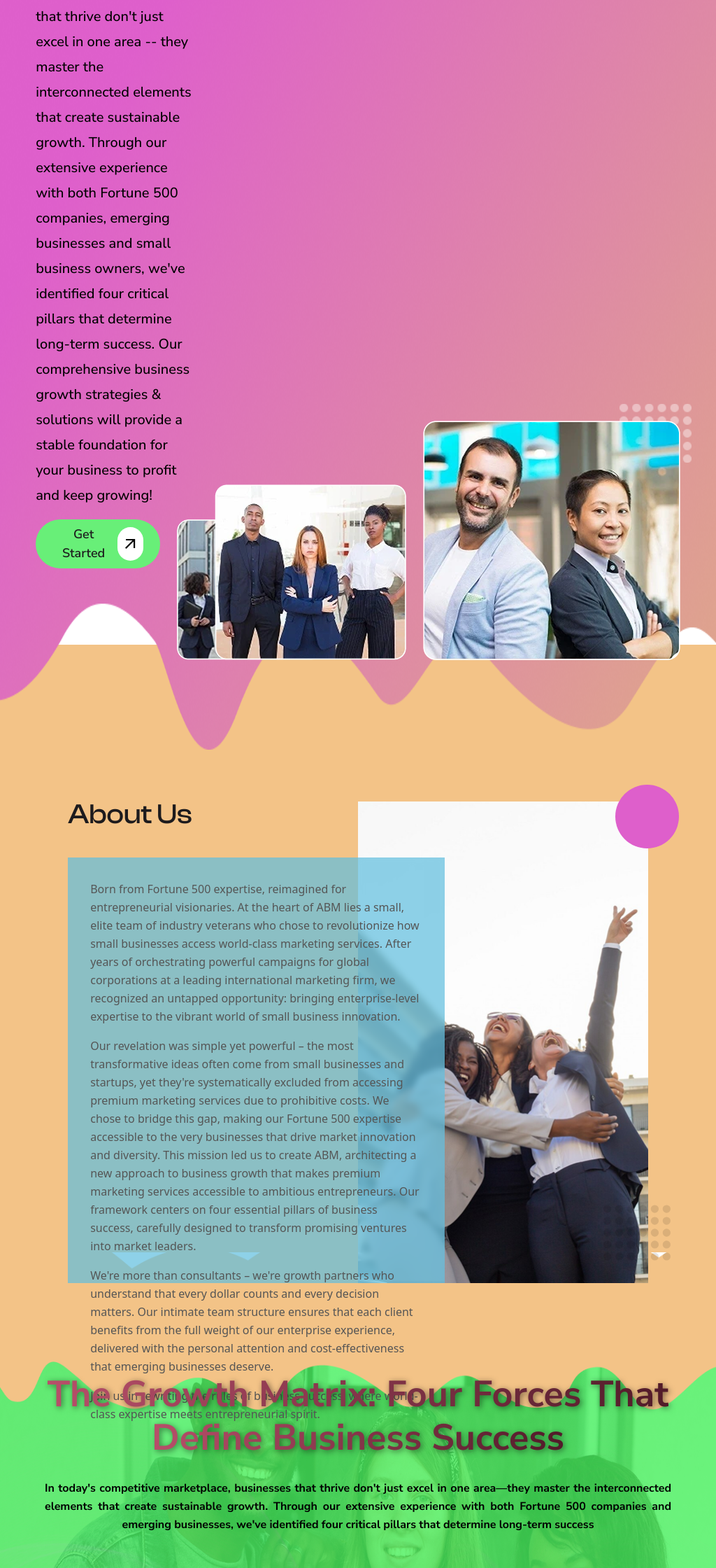
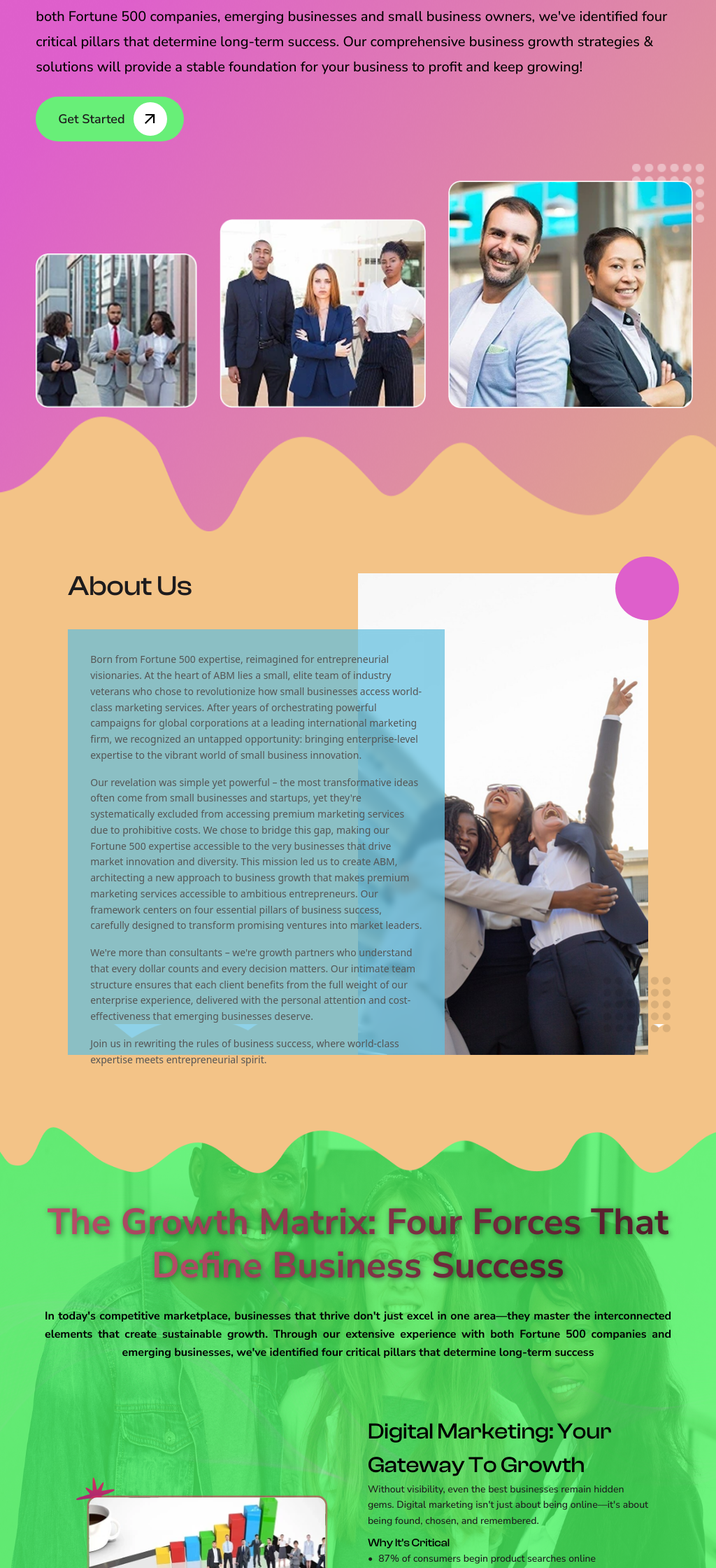
Before and after one commit to natasha-maryam/abm, a React (Vite) app: page / in a window 1024 px wide. Shown: the part 380-2620 px from the top of the page at 70% size. Built offline with nearby package versions, Linux system fonts and the light colour scheme; a web font is replaced by a local one.

Commit message:
updated for 1024

```diff
--- a/src/components/ContactModal.jsx
+++ b/src/components/ContactModal.jsx
@@ -101,7 +101,7 @@ const ContactModal = ({ isOpen, onClose, source = "default" }) => {
       onClick={onClose}
     >
       <div
-        className="bg-white rounded-2xl  max-w-[90%] md:max-w-[60%] w-full max-h-[95vh] md:max-h-[90vh] overflow-y-auto shadow-2xl transform animate-slideUp"
+        className="bg-white rounded-2xl max-w-[90%] md:max-w-[60%] w-full max-h-[95vh] md:max-h-[90vh] overflow-y-auto shadow-2xl transform animate-slideUp contact-modal-container"
         style={{ zIndex: 1000000 }}
         onClick={(e) => e.stopPropagation()}
       >
--- a/src/sections/GrowthMatrix.jsx
+++ b/src/sections/GrowthMatrix.jsx
@@ -6,7 +6,7 @@ function GrowthMatrix(props) {
   return (
     <div
       id="growth-matrix"
-      className="w-full mt-[-30%] lg:mt-[-5%] pt-[30%] lg:pt-0"
+      className="w-full mt-[-30%] lg:mt-[-5%] pt-[30%] lg:pt-0 growth-matrix-section"
       style={{
         backgroundImage: `url(${bg})`,
         height: "auto", // define your height here
@@ -15,7 +15,7 @@ function GrowthMatrix(props) {
         backgroundPosition: "center",
       }}
     >
-      <div className="pt-[100%] sm:pt-[40%] lg:pt-[21%] flex flex-col lg:items-center px-5">
+      <div className="pt-[100%] sm:pt-[40%] lg:pt-[21%] flex flex-col lg:items-center px-5 growth-matrix-heading">
         <p className="hidden lg:flex font-bold text-[30px] lg:text-[52px] xl:text-[60px] 2xl:text-[72px] font-nunito bg-gradient-to-r from-[#B84F6A] to-[#511B29] bg-clip-text text-transparent drop-shadow-[2px_2px_4px_rgba(0,0,0,0.5)]">
           The Growth Matrix: Four Forces That
         </p>
@@ -44,7 +44,7 @@ function GrowthMatrix(props) {
             className="lg:w-[665px] lg:h-[517px]"
           />
         </div>
-        <div className="items-start flex flex-col pt-4 px-4">
+        <div className="items-start flex flex-col pt-4 px-4 digital-marketing-content">
           <h2 className="text-center lg:text-left font-medium text-[40px] xl:text-[48px] 2xl:text-[56px] font-clash text-black">
             Digital Marketing: Your
             <br className="hidden lg:flex" /> Gateway To Growth
--- a/src/sections/HeroSection.jsx
+++ b/src/sections/HeroSection.jsx
@@ -6,7 +6,8 @@ import image1 from "../assets/images/hero-image-1.png";
 import image2 from "../assets/images/hero-image-2.png";
 import image3 from "../assets/images/hero-image-3.png";
 import dots from "../assets/images/white-dots.svg";
-import bg from "../assets/images/hero-section.png"
+import bg from "../assets/images/hero-section.png";
+import "../styles/customResponsive.css"; // Import the custom CSS
 
 const HeroSection = () => {
   const [contactModalOpen, setContactModalOpen] = useState(false);
@@ -25,7 +26,7 @@ const HeroSection = () => {
   return (
     <>
       <div
-        className="min-h-[calc(100vh+15px)] bg-no-repeat bg-top w-full pt-8 relative z-10 px-[5%]"
+        className="min-h-[calc(100vh+15px)] bg-no-repeat bg-top w-full pt-8 relative z-10 px-[5%] nest-hub-container"
         style={{
           backgroundImage: `url(${bg})`,
           backgroundSize: "100% calc(100% + 0px)",
@@ -33,7 +34,7 @@ const HeroSection = () => {
         }}
       >
         <Header onContactClick={openModalFromHeader} />
-        <section className="w-full   py-14 pb-5 lg:pb-32 relative">
+        <section className="w-full py-14 pb-5 lg:pb-32 relative">
           {/* White Opacity Circle */}
           <div className="hidden lg:block absolute top-[54px] right-[600px] w-[100px] h-[100px] bg-white/10 rounded-full z-0 border border-white/20"></div>
 
@@ -41,18 +42,18 @@ const HeroSection = () => {
           <div className="lg:space-y-4 mb-24 sm:mb-16 lg:mb-20 xl:mb-40 max-w-4xl xl:max-w-5xl 2xl:max-w-6xl relative z-10">
             <h1 className="h-14 text-[30px] sm:text-[44px] lg:text-[52px] xl:text-[60px] 2xl:text-[72px] font-nunito font-bold text-black leading-tight">
               We Create Guaranteed Business &nbsp;
-<br className="hidden lg:flex"/>
+              <br className="hidden lg:flex"/>
               Success & Growth
             </h1>
           </div>
 
           {/* Content and Images Area */}
-          <div className="flex flex-col lg:flex-row items-start lg:items-end gap-3 lg:gap-[22.5px] lg:mt-6">
+          <div className="flex flex-col lg:flex-row items-start lg:items-end gap-3 lg:gap-[22.5px] lg:mt-6 nest-hub-content">
             {/* Left Content Area */}
             <div className="flex-1">
               {/* Paragraph */}
               <p
-                className="text-[16px] sm:text-[18px] lg:text-[20px] xl:text-[22px] font-nunito rounded mb-4 font-medium"
+                className="text-[16px] sm:text-[18px] lg:text-[20px] xl:text-[22px] font-nunito rounded mb-4 font-medium nest-hub-paragraph"
                 style={{ lineHeight: "1.8" }}
               >
                 In today's competitive marketplace, businesses that thrive don't
@@ -66,7 +67,7 @@ const HeroSection = () => {
               </p>
 
               {/* Button and Small Image */}
-              <div className="flex flex-col sm:flex-row items-center sm:items-start lg:justify-between gap-6 sm:gap-20 lg:gap-6 xl:gap-8">
+              <div className="flex flex-col sm:flex-row items-center sm:items-start lg:justify-between gap-6 sm:gap-20 lg:gap-6 xl:gap-8 nest-hub-button-area">
                 <button
                   type="button"
                   onClick={openModalFromGetStarted}
@@ -78,7 +79,7 @@ const HeroSection = () => {
                   </div>
                 </button>
                 {/* Small Image */}
-                <div className=" h-auto rounded-[16.54px] mt-6 sm:mt-0 flex-shrink-0">
+                <div className="h-auto rounded-[16.54px] mt-6 sm:mt-0 flex-shrink-0 nest-hub-small-image-desktop">
                   <img
                     src={image1}
                     alt="Image"
@@ -88,10 +89,19 @@ const HeroSection = () => {
               </div>
             </div>
 
-            {/* Right Images Area */}
-            <div className="flex lg:flex-row flex-col flex-wrap mb-[100%] sm:mb-[30%] lg:mb-0 lg:flex-nowrap items-center lg:items-end space-x-0 lg:space-x-6 xl:space-x-8 gap-6 lg:gap-0 xl:gap-8 w-full lg:w-auto">
+            {/* Right Images Area - Modified for 1024px */}
+            <div className="flex lg:flex-row flex-col flex-wrap mb-[100%] sm:mb-[30%] lg:mb-0 lg:flex-nowrap items-center lg:items-end space-x-0 lg:space-x-6 xl:space-x-8 gap-6 lg:gap-0 xl:gap-8 w-full lg:w-auto nest-hub-images-row">
+              {/* Small Image - Displayed in line for 1024px */}
+              <div className="h-auto rounded-[16.54px] flex-shrink-0 hidden nest-hub-small-image-tablet">
+                <img
+                  src={image1}
+                  alt="Image"
+                  className="w-full h-full object-cover rounded-[16.54px]"
+                />
+              </div>
+
               {/* Medium Image */}
-              <div className=" h-auto rounded-[16.54px] flex-shrink-0">
+              <div className="h-auto rounded-[16.54px] flex-shrink-0 nest-hub-medium-image">
                 <img
                   src={image2}
                   alt="Image"
@@ -100,7 +110,7 @@ const HeroSection = () => {
               </div>
 
               {/* Large Image */}
-              <div className="relative  h-auto rounded-[16.54px] flex-shrink-0">
+              <div className="relative h-auto rounded-[16.54px] flex-shrink-0 nest-hub-large-image">
                 {/* White dots placeholder */}
                 <div className="absolute -top-6 -right-4 w-[60px] h-[50px] lg:w-[103px] lg:h-[84px] rounded z-0 pointer-events-none select-none">
                   <img src={dots} alt="Decorative Dots" />
--- a/src/sections/Reputation.jsx
+++ b/src/sections/Reputation.jsx
@@ -3,7 +3,7 @@ import LeftImage from "../assets/images/reputation-1.png";
 
 function Reputation(props) {
   return (
-    <div id="reputation-management" className="w-full lg:-mt-[6.8%] bg-[#F3C387] min-h-[70vh] lg:-mt-[35%] -mt-[39%]">
+    <div id="reputation-management" className="w-full lg:-mt-[6.8%] bg-[#F3C387] min-h-[70vh] lg:-mt-[35%] -mt-[39%] reputation-section">
       <div className="flex flex-col lg:flex-row lg:w-[85%] xl:w-[80%] 2xl:w-[75%] w-full mx-auto items-center justify-center pt-[3%] lg:pt-[5%]">
         <div className="">
           <img
@@ -32,7 +32,7 @@ function Reputation(props) {
           {/* Why It's Critical Section */}
           <div className="mb-3 w-full max-w-3xl">
             <h3 className="font-clash font-medium text-[18px] text-black mb-3">
-              Why It’s Critical
+              Why It's Critical
             </h3>
             <ul className="list-disc list-inside space-y-2 text-[16px] font-nunito font-medium text-black">
               <li>
--- /dev/null
+++ b/src/styles/customResponsive.css
@@ -0,0 +1,90 @@
+@media screen and (min-width: 1024px) and (max-width: 1024px) {
+  .nest-hub-container {
+    margin-bottom: -164px !important;
+  }
+
+  .nest-hub-content {
+    flex-direction: column !important;
+    gap: 2rem !important;
+  }
+
+  .nest-hub-paragraph {
+    max-width: 100% !important;
+    margin-bottom: 1.5rem !important;
+  }
+
+  .nest-hub-button-area {
+    flex-direction: column !important;
+    align-items: flex-start !important;
+    margin-bottom: 1.5rem !important;
+  }
+
+  .nest-hub-small-image-desktop {
+    display: none !important;
+  }
+
+  .nest-hub-images-row {
+    display: flex !important;
+    flex-direction: row !important;
+    justify-content: space-between !important;
+    margin-bottom: 3rem !important;
+    gap: 0.5rem !important; /* Reduced gap from 1.5rem to 0.5rem */
+    width: 100% !important;
+  }
+
+  .nest-hub-small-image-tablet {
+    display: block !important;
+    width: 25% !important;
+  }
+
+  .nest-hub-medium-image {
+    width: 32% !important;
+  }
+
+  .nest-hub-large-image {
+    width: 38% !important;
+  }
+
+  /* About Us section fixes - just reduce text size */
+  .about-us-section {
+    margin-top: -120px !important; /* Move About Us section up to reduce blank space */
+  }
+
+  /* About Us paragraph text size reduction for nest hub */
+  #about-us .space-y-4 p {
+    font-size: 14px !important;
+  }
+
+  /* Growth Matrix main heading only - first paragraph */
+  .growth-matrix-heading p:first-child {
+    margin-top: 80px !important; /* Add positive margin above the first heading line only */
+  }
+
+  /* Digital Marketing content text size reduction for nest hub */
+  .digital-marketing-content h2 {
+    font-size: 32px !important;
+  }
+
+  .digital-marketing-content p {
+    font-size: 14px !important;
+  }
+
+  .digital-marketing-content h3 {
+    font-size: 16px !important;
+  }
+
+  .digital-marketing-content ul li {
+    font-size: 14px !important;
+  }
+
+  /* Reputation section */
+  .reputation-section {
+    margin-top: -94px !important; /* Increase negative margin to reduce space */
+  }
+
+  /* Contact Modal width increase for nest hub only */
+  .contact-modal-container {
+    max-width: 900px !important;
+    width: 93% !important;
+  }
+}
```
